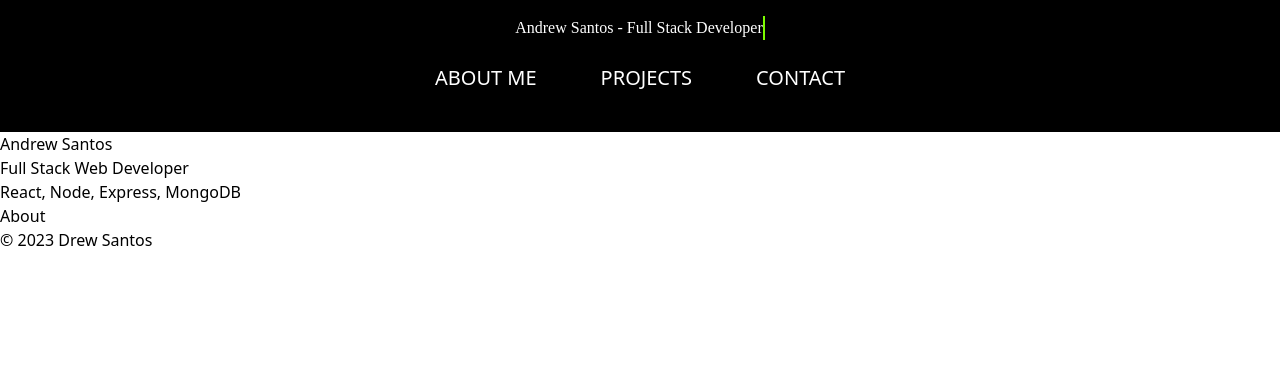
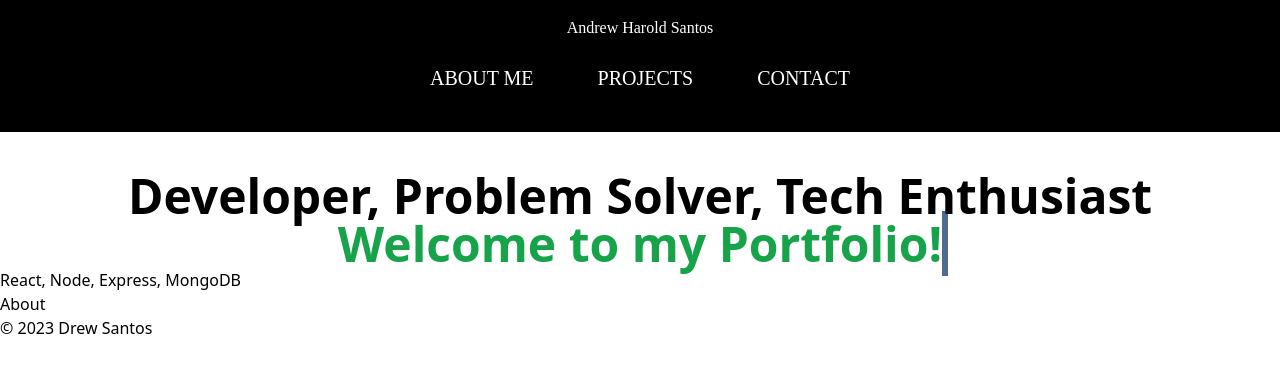
Before and after one commit to drewsantos3/react-portfolio, a React (Create React App) app: page /#/ in a window 1280 px wide. Shown: the top 372 px of the page. Built offline with nearby package versions, Linux system fonts and the light colour scheme.

Commit message:
added typewriter class to homepage

```diff
--- a/src/components/Header.js
+++ b/src/components/Header.js
@@ -4,8 +4,8 @@ import Nav from "./Nav";
 function Header({ currentPage, handlePageChange }) {
   return (
     <div className="container bg-black p-4">
-      <div className="typed-wrapper">
-      <h1 className="typed">Andrew Santos - Full Stack Developer</h1>
+      <div className="header-wrapper">
+      <h1 className="header">Andrew Harold Santos</h1>
       </div>
       <Nav currentPage={currentPage} handlePageChange={handlePageChange} />
     </div>
--- a/src/components/Home.js
+++ b/src/components/Home.js
@@ -6,12 +6,15 @@ const Home = () => {
     return (
         <div>
             <Header />
-            <main>
-                <h1>Andrew Santos</h1>
-                <p>Full Stack Web Developer</p>
+            <div className='relative'>
+                <p className="text-center font-bold text-5xl pt-10 px-10">
+                    Developer, Problem Solver, Tech Enthusiast
+                    <br></br>
+                    <span className="text-[#16a34a] type-writer">Welcome to my Portfolio!</span>
+                        </p>
                 <p>React, Node, Express, MongoDB</p>
                 <Link to="/about">About</Link>
-            </main>
+            </div>
             <Footer />
         </div>
     );
--- a/src/components/Nav.js
+++ b/src/components/Nav.js
@@ -3,7 +3,7 @@ import { Link } from "react-router-dom";
 
 function Nav() {
   return (
-    <div>
+    <div className="nav">
       <nav className="m-6 flex flex-row gap-6">
         <Link to="/about" className="px-5 text-xl text-white">
           ABOUT ME
--- a/src/index.css
+++ b/src/index.css
@@ -3,6 +3,12 @@
 @tailwind utilities;
 
 @import url('https://fonts.googleapis.com/css?family=Orbitron');
+
+:root {
+  --bg-color: white;
+  --typewriterSpeed: 2.2s;
+  --typewriterCharacters: 125;
+}
 
 html {
     scroll-behavior: smooth;
@@ -15,36 +21,64 @@ html {
   max-width: 100%;
 }
 
-.typed {
-  overflow: hidden;
+.header {
     white-space: nowrap;
-    border-right: 2px solid;
-    width: 0;
-    animation: typing 2.5s steps(30, end) forwards, blinking 1s infinite;
     color: white;
     font-family: Orbitron;
 }
 
-@keyframes typing {
-  from {
-      width: 0
-  }
+.nav {
+  font-family: Orbitron;
+}
 
+.type-writer {
+  position: relative;
+  width: max-content;
+}
+
+.type-writer::before,
+.type-writer::after {
+  content: "";
+  position: absolute;
+  top:0;
+  right: 0;
+  bottom: 0;
+  left: 0;
+}
+
+.type-writer::before {
+  background: var(--bg-color);
+  animation: typewriter var(--typewriterSpeed) steps(var(--typewriterCharacters)) 1s forwards;
+}
+
+.type-writer::after {
+  width: 0.125em;
+  background: #032a5d;
+  animation: typewriter var(--typewriterSpeed) steps(var(--typewriterCharacters)) 1s forwards, blink 750ms steps(var(--typewriterCharacters)) infinite;
+}
+
+
+@keyframes typewriter {
   to {
-      width: 100%
+    left: 100%
   }
 }
 
-@keyframes blinking {
-  0% {
-      border-color: transparent
-  }
-
-  50% {
-      border-color: lawngreen
-  }
-
-  100% {
-      border-color: transparent
+@keyframes blink {
+  to {
+    background: transparent;
   }
 }
+
+@keyframes fadeInUp {
+  to {
+    opacity: 1;
+    transform: translateY(0);
+  }
+}
+
+@media screen and (max-width: 863px) {
+  .type-writer::after {
+    opacity: 0;
+  }
+}
```
